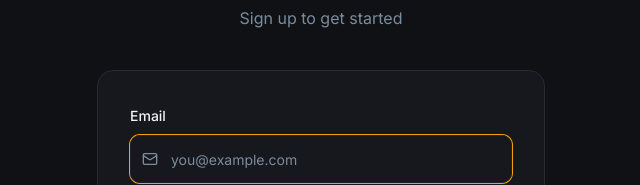
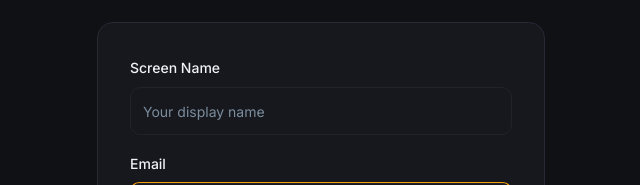
Before and after one commit to vedant-rupwal/Scavenger-Hunt, a React (Vite) app: page /register in a window 1280 px wide. Shown: the part 197-382 px from the top of the page, without its empty margins (319-959 px from the left). Built offline with nearby package versions, Linux system fonts and the light colour scheme; no server answers; a web font is replaced by a local one.

Commit message:
Add screen_name: registration, API, DB trigger, and display

```diff
--- a/src/api/client.js
+++ b/src/api/client.js
@@ -46,6 +46,7 @@ async function getCurrentUser() {
     id: user.id,
     email: user.email,
     full_name: profile?.full_name || user.user_metadata?.full_name || user.email,
+    screen_name: profile?.screen_name || user.user_metadata?.screen_name || null,
     role: profile?.role || 'player',
     team_id: profile?.team_id ?? null,
   };
@@ -135,8 +136,14 @@ const auth = {
     });
   },
 
-  async register({ email, password }) {
-    return unwrap(await supabase.auth.signUp({ email, password }));
+  async register({ email, password, screen_name }) {
+    return unwrap(
+      await supabase.auth.signUp({
+        email,
+        password,
+        options: { data: { full_name: screen_name, screen_name } },
+      })
+    );
   },
 
   async verifyOtp({ email, otpCode }) {
--- a/src/pages/Clue.jsx
+++ b/src/pages/Clue.jsx
@@ -136,7 +136,7 @@ export default function Clue() {
       const maxClue = Math.max(...allClues.map(c => c.clue_number));
       const isLast = clue.clue_number === maxClue;
 
-      const solverName = me?.full_name || me?.email || 'A teammate';
+      const solverName = me?.screen_name || me?.full_name || me?.email || 'A teammate';
 
       // Record who solved this clue (powers the leaderboard) BEFORE updating the
       // team, so the row exists by the time teammates get the realtime update.
--- a/src/pages/Register.jsx
+++ b/src/pages/Register.jsx
@@ -9,6 +9,7 @@ import AuthLayout from "@/components/AuthLayout";
 
 export default function Register() {
   const [email, setEmail] = useState("");
+  const [screenName, setScreenName] = useState("");
   const [password, setPassword] = useState("");
   const [confirmPassword, setConfirmPassword] = useState("");
   const [showPassword, setShowPassword] = useState(false);
@@ -24,7 +25,7 @@ export default function Register() {
     }
     setLoading(true);
     try {
-      const result = await api.auth.register({ email, password });
+      const result = await api.auth.register({ email, password, screen_name: screenName });
       // With email confirmation off, sign-up returns an active session and
       // the user is logged in immediately. Otherwise send them to log in.
       window.location.href = result?.session ? "/lobby" : "/login";
@@ -56,6 +57,21 @@ export default function Register() {
       )}
 
       <form onSubmit={handleSubmit} className="space-y-4">
+        <div className="space-y-2">
+          <Label htmlFor="screen_name">Screen Name</Label>
+          <div className="relative">
+            <Input
+              id="screen_name"
+              type="text"
+              autoComplete="name"
+              placeholder="Your display name"
+              value={screenName}
+              onChange={(e) => setScreenName(e.target.value)}
+              className="h-12"
+              required
+            />
+          </div>
+        </div>
         <div className="space-y-2">
           <Label htmlFor="email">Email</Label>
           <div className="relative">
```
Also changed, not shown: 1 other file (tests, documents, lock files or other folders).
